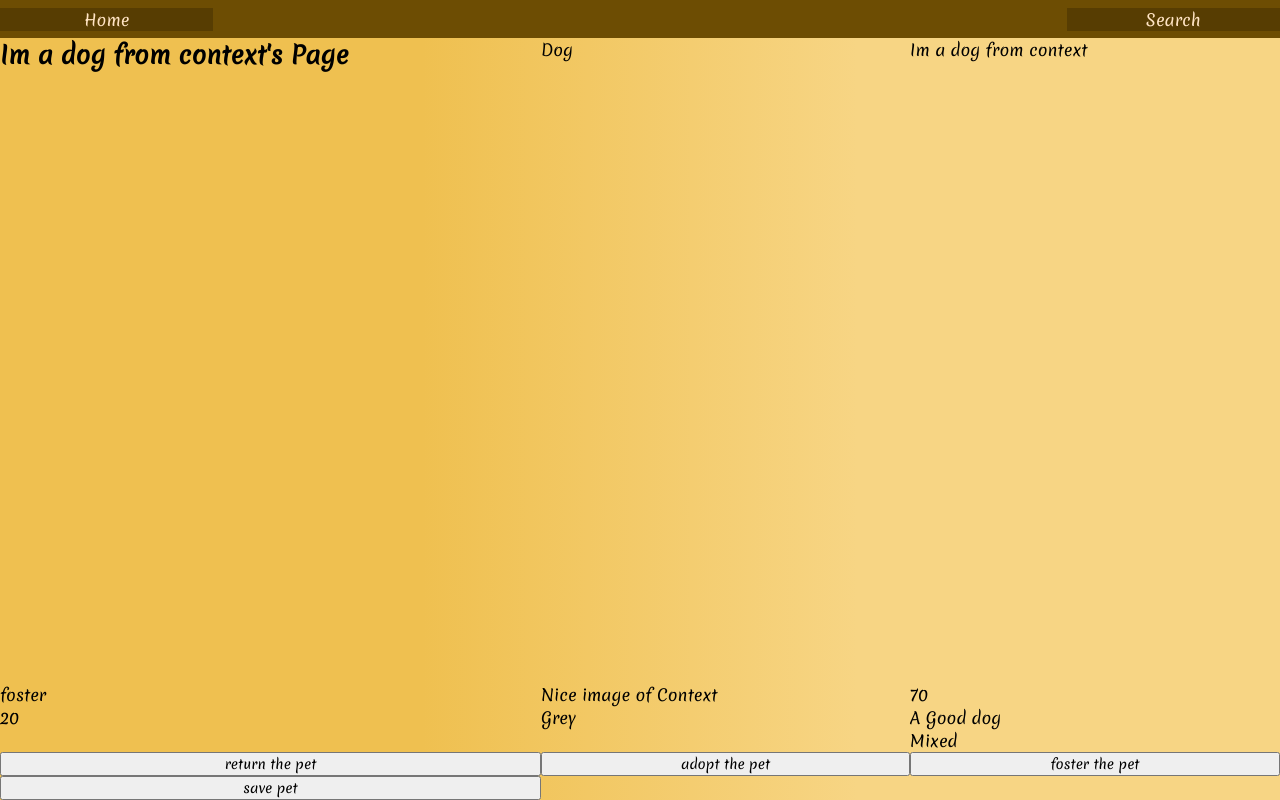
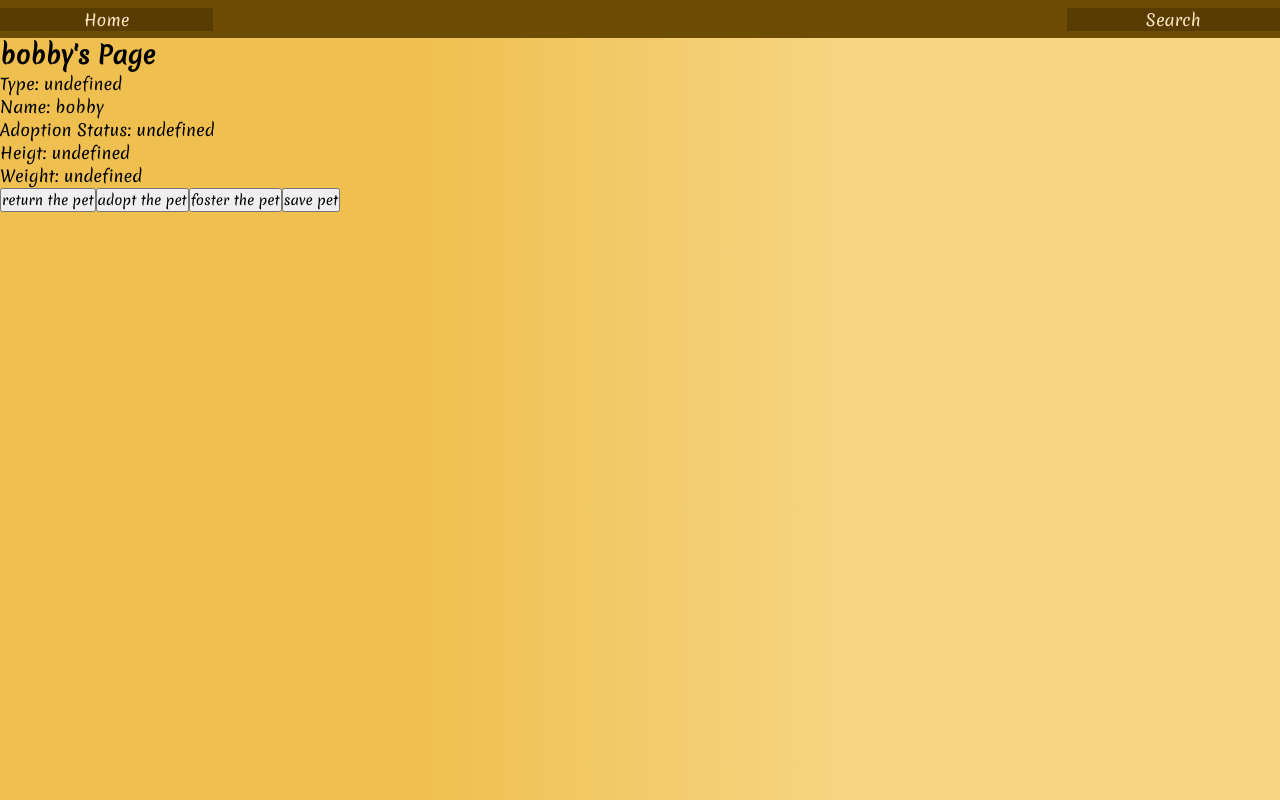
Before and after one commit to mark-itc/pat-addoption-ZeevGinzburg, a React (Create React App) app in the folder Frontend/pet-addoption-platform-zeev/: page /pet-page in a window 1280 px wide. Built offline with nearby package versions, Linux system fonts and the light colour scheme; a web font is replaced by a local one.

Commit message:
pet card and pet page basic functionality

```diff
--- a/Frontend/pet-addoption-platform-zeev/src/App.js
+++ b/Frontend/pet-addoption-platform-zeev/src/App.js
@@ -31,6 +31,7 @@ function App() {
   const [isLoggedIn, setIsLoggedIn] = useState(false);
   const [currentUser, setCurrentUser] = useState(defaultUser);
   const [isAdmin, setIsAdmin] = useState(false);
+  const [currentPet, setCurrentPet] = useState({name:"bobby"});
 
   function changeLogInStatus(logInStatusForm) {
     console.log("login at App")
@@ -44,21 +45,12 @@ function App() {
     console.log("is admin ?" + isAdmin);
 
   }
+  function changeCurrentPet(petFromCard) {
+    setCurrentPet(petFromCard);
+    console.log("in the appJs" + petFromCard.name);
 
-  // async function logInUser(loggingUser) {
-  //   console.log("log in user working")
-  //   const logInResult = await fetch(`${serverURL}${logInPath}`, {
-  //     method: 'POST',
-  //     headers: { 'Content-type': 'application/json' },
-  //     body: JSON.stringify(loggingUser)
-  //   }
-  //   );
-  //   const jsonLogInResult = await logInResult.json();
-  //   console.log(jsonLogInResult);
-  //   return jsonLogInResult;
+  }
 
-  // }
-  ;
 
 
 
@@ -77,14 +69,12 @@ const router = createBrowserRouter([
     element: <MyPetsPage isLoggedIn={isLoggedIn} currentUser={currentUser} />
   },
   {
-    // need to be dynamic for each pet.. like with the companies in the stock assignment
-    //maybe change the name?
     path: "/pet-page",
-    element: <PetPage />
+  element: <PetPage currentPet={currentPet} />
   },
   {
     path: "/search",
-    element: <SearchPage isLoggedIn={isLoggedIn} />
+    element: <SearchPage isLoggedIn={isLoggedIn} changeCurrentPet={changeCurrentPet} />
   },
   {
     path: "/admin-add-pet",
--- a/Frontend/pet-addoption-platform-zeev/src/components/pet-card.jsx
+++ b/Frontend/pet-addoption-platform-zeev/src/components/pet-card.jsx
@@ -1,21 +1,29 @@
 import { NavLink } from 'react-router-dom';
 
 function PetCard(props) {
-    const { pet }  = props;
+    const { pet, changeCurrentPet }  = props;
     const activeClassName = 'viewed';
+    function changePetFromCard(){
+        console.log(pet);
+        changeCurrentPet(pet);
+    }
     return(
         <div className="pet-card">
             <img/>
             <p className="pet's name">{pet.name}</p>
             <p className="pet's status">{pet.status}</p>
             {/* <p className="pet's image">{pet.image}</p> */}
-            <button>
+            <button
+             onClick={changePetFromCard}
+             >
+
             <NavLink
                 //now its a link to a general pats page - need to be dynamic path for every pet
                 to='/pet-page'
                 className={({ isActive }) =>
                     isActive ? activeClassName : undefined
                 }
+                pet={pet}
                 >
                 See More..
                 </NavLink>
--- a/Frontend/pet-addoption-platform-zeev/src/pages/pet-page.jsx
+++ b/Frontend/pet-addoption-platform-zeev/src/pages/pet-page.jsx
@@ -1,33 +1,42 @@
 import { useContext } from "react";
 
 import Navbar from "../components/navbar";
-import petsArrayContext from "../contexts/pets-array-context";
+import currentPetContext from "../contexts/pets-array-context";
 //need to make the pets array a context or props - and after that it need to be taken from the server...
 import '../UIkit/pages/page.css';
 
 
-function PetPage() {
-  const petsArray = useContext(petsArrayContext);
-     return (
+function PetPage(props) {
+  const { currentPet } = props;
+  function temp() {
+    console.log(currentPet);
+  }
+  return (
     <div className="page pet-page">
-      <Navbar/>
-      <h2>{`${petsArray[0].name}'s Page `} </h2>
-      <p className="pet's Type">{petsArray[0].type}</p>
-      <p className="pet's name">{petsArray[0].name}</p>
-      <p className="pet's status">{petsArray[0].status}</p>
-      <p className="pet's image">{petsArray[0].image}</p>
-      <p className="pet's height">{petsArray[0].height}</p>
-      <p className="pet's weight">{petsArray[0].weight}</p>
-      <p className="pet's Color">{petsArray[0].color}</p>
-      <p className="pet's Bio">{petsArray[0].bio}</p>
-      <p className="pet's Hypoallergenic">{petsArray[0].Hypoallergenic}</p>
-      <p className="pet's dietary restrictions">{petsArray[0].dietaryRestrictions}</p>
-      <p className="pet's breed">{petsArray[0].breed}</p>
-      <button>return the pet</button>
-      <button>adopt the pet</button>
-      <button>foster the pet</button>
-      <button>save pet</button>
-  </div>
+      <Navbar />
+      <div>
+        <h2>{`${currentPet.name}'s Page `} </h2>
+        <div className="pet-features">
+          <p className="pet's Type">{`Type: ${currentPet.type}`}</p>
+          <p className="pet's name">{`Name: ${currentPet.name}`}</p>
+          <p className="pet's status">{`Adoption Status: ${currentPet.status}`}</p>
+          {/* <p className="pet's image">{currentPet.image}</p> */}
+          <p className="pet's height">{`Heigt: ${currentPet.height}`}</p>
+          <p className="pet's weight">{`Weight: ${currentPet.weight}`}</p>
+          {/* <p className="pet's Color">{currentPet.color}</p> */}
+          {/* <p className="pet's Bio">{currentPet.bio}</p> */}
+          {/* <p className="pet's Hypoallergenic">{currentPet.Hypoallergenic}</p> */}
+          {/* <p className="pet's dietary restrictions">{currentPet.dietaryRestrictions}</p> */}
+          {/* <p className="pet's breed">{currentPet.breed}</p> */}
+        </div>
+        <div className="buttons-box">
+          <button onClick={temp}>return the pet</button>
+          <button>adopt the pet</button>
+          <button>foster the pet</button>
+          <button>save pet</button>
+        </div>
+      </div>
+    </div>
   );
 
 }
--- a/Frontend/pet-addoption-platform-zeev/src/pages/search-page.jsx
+++ b/Frontend/pet-addoption-platform-zeev/src/pages/search-page.jsx
@@ -10,7 +10,7 @@ import '../UIkit/elements/form.css'
 
 // it works but for some reason the advanced turn back just after two clicks..
 function SearchPage(props) {
-  const {isLoggedIn} = props;
+  const {isLoggedIn, changeCurrentPet} = props;
   const [searchResultArray, setSearchResultArray] = useState([]);
 
   const changeResultsArray = (results) => {
@@ -24,10 +24,7 @@ function SearchPage(props) {
       <SearchBar changeResultsArray={changeResultsArray} />
         <div className="search-results-container">
           {searchResultArray.map((pet) => (
-            <PetCard pet={pet} />))}
-
-
-
+            <PetCard pet={pet} changeCurrentPet={changeCurrentPet}/>))}
         </div>
     </div>
   </>
```
